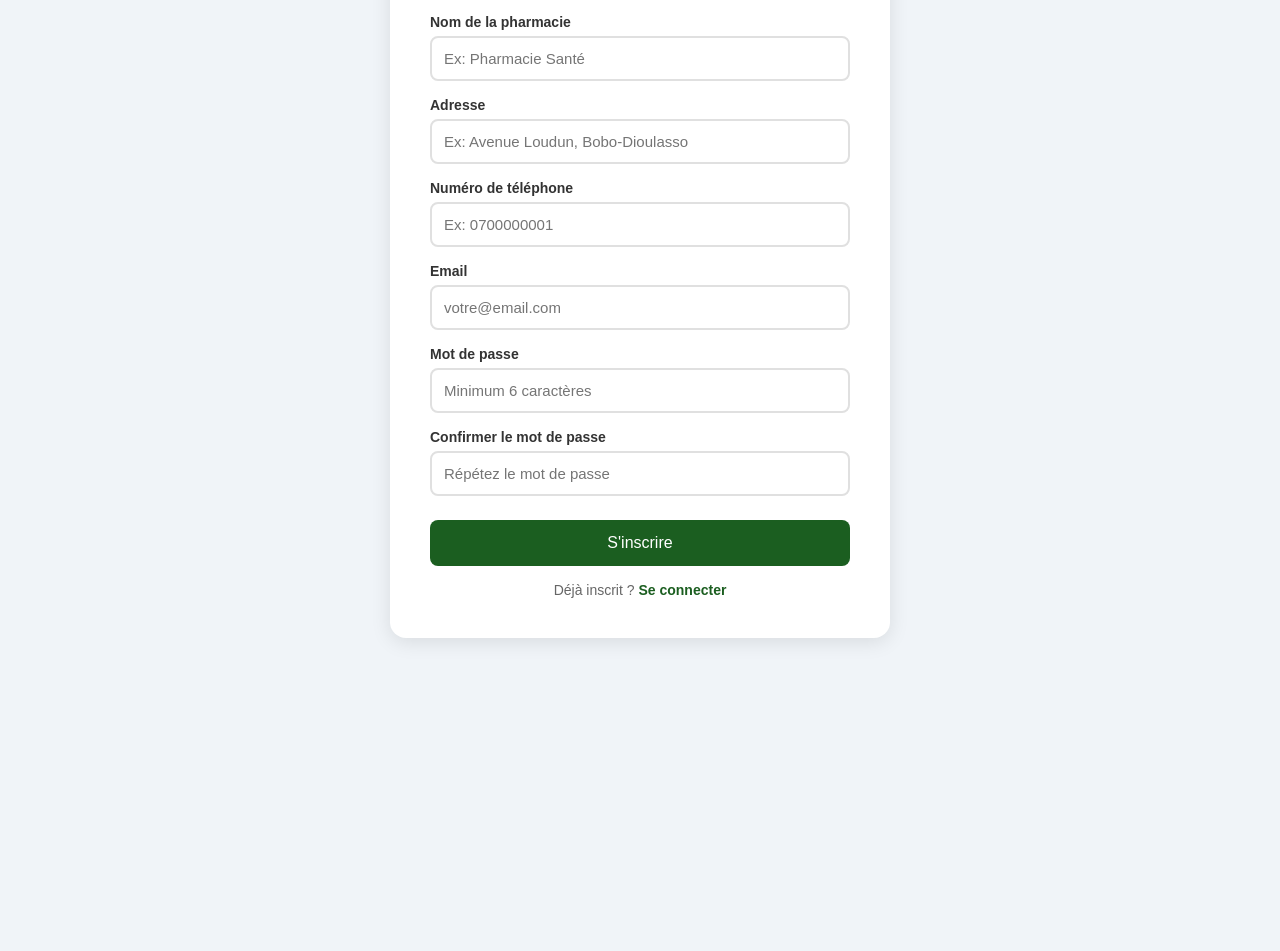
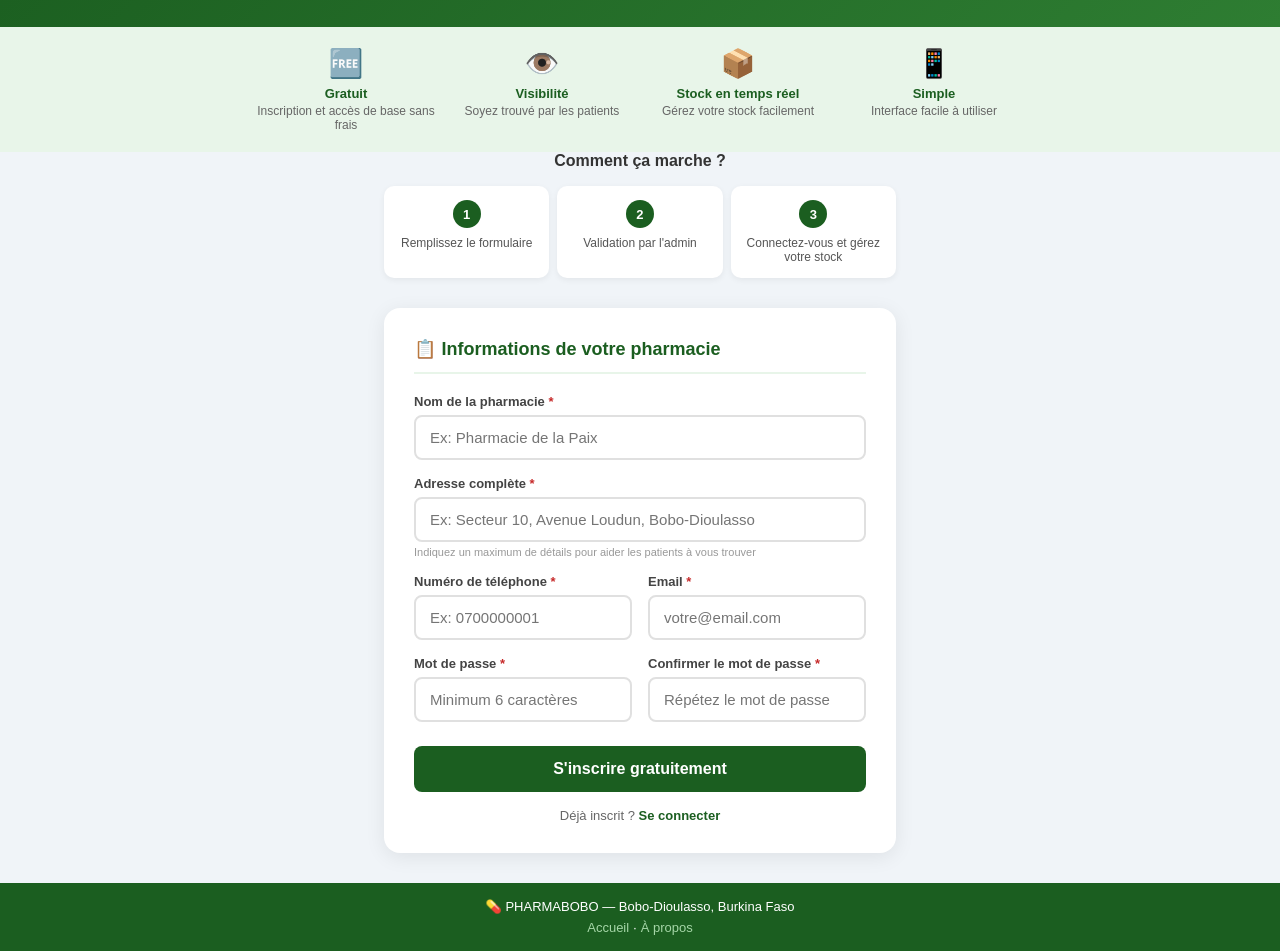
Before and after one commit to herveadoufouli4-source/pharmabobo, a website: page public/inscription.html in a window 1280 px wide. Shown: the part 138-1089 px from the top of the page. Before the commit the page ends 800 px from the top, so only its background shows below. Drawn offline with Linux system fonts and the light colour scheme.

Commit message:
Amelioration page inscription

```diff
--- a/public/inscription.html
+++ b/public/inscription.html
@@ -6,132 +6,233 @@
   <title>PHARMABOBO - Inscription Pharmacie</title>
   <style>
     * { margin: 0; padding: 0; box-sizing: border-box; }
-    body {
-      font-family: Arial, sans-serif;
-      background: #f0f4f8;
-      display: flex;
-      justify-content: center;
-      align-items: center;
-      min-height: 100vh;
-    }
-    .container {
-      background: white;
-      padding: 40px;
-      border-radius: 16px;
-      box-shadow: 0 4px 20px rgba(0,0,0,0.1);
-      width: 90%;
-      max-width: 500px;
-    }
-    h1 { color: #1B5E20; text-align: center; font-size: 28px; margin-bottom: 8px; }
-    .tagline { text-align: center; color: #666; margin-bottom: 30px; font-size: 14px; }
-    label { display: block; color: #333; margin-bottom: 6px; font-size: 14px; font-weight: bold; }
-    input {
-      width: 100%;
-      padding: 12px;
-      border: 2px solid #e0e0e0;
-      border-radius: 8px;
-      font-size: 15px;
-      margin-bottom: 16px;
-      outline: none;
-    }
+    body { font-family: Arial, sans-serif; background: #f0f4f8; min-height: 100vh; }
+
+    /* HEADER */
+    .header { background: #1B5E20; padding: 14px 24px; display: flex; justify-content: space-between; align-items: center; }
+    .header h1 { color: white; font-size: 20px; }
+    .header a { color: white; text-decoration: none; font-size: 13px; background: rgba(255,255,255,0.2); padding: 6px 14px; border-radius: 20px; }
+
+    /* HERO */
+    .hero { background: linear-gradient(135deg, #1B5E20, #2E7D32); color: white; text-align: center; padding: 30px 24px; }
+    .hero h2 { font-size: 22px; margin-bottom: 8px; }
+    .hero p { font-size: 14px; opacity: 0.9; }
+
+    /* AVANTAGES */
+    .avantages { display: flex; justify-content: center; gap: 16px; padding: 20px 24px; flex-wrap: wrap; background: #E8F5E9; }
+    .avantage { text-align: center; flex: 1; min-width: 120px; max-width: 180px; }
+    .avantage .icon { font-size: 28px; margin-bottom: 6px; }
+    .avantage h4 { color: #1B5E20; font-size: 13px; margin-bottom: 3px; }
+    .avantage p { color: #666; font-size: 12px; }
+
+    /* FORMULAIRE */
+    .form-container { max-width: 560px; margin: 30px auto; padding: 0 24px; }
+    .form-box { background: white; padding: 30px; border-radius: 16px; box-shadow: 0 4px 20px rgba(0,0,0,0.08); }
+    .form-box h3 { color: #1B5E20; font-size: 18px; margin-bottom: 20px; padding-bottom: 12px; border-bottom: 2px solid #E8F5E9; }
+
+    .form-group { margin-bottom: 16px; }
+    label { display: block; color: #444; margin-bottom: 6px; font-size: 13px; font-weight: bold; }
+    label span { color: #c62828; }
+    input { width: 100%; padding: 12px 14px; border: 2px solid #e0e0e0; border-radius: 8px; font-size: 15px; outline: none; transition: border-color 0.2s; }
     input:focus { border-color: #1B5E20; }
-    button {
-      width: 100%;
-      padding: 14px;
-      background: #1B5E20;
-      color: white;
-      border: none;
-      border-radius: 8px;
-      font-size: 16px;
-      cursor: pointer;
-      margin-top: 8px;
-    }
-    button:hover { background: #2E7D32; }
-    .message { text-align: center; margin-top: 16px; font-size: 14px; padding: 10px; border-radius: 8px; }
+    input.erreur-input { border-color: #c62828; }
+    .hint { color: #999; font-size: 11px; margin-top: 4px; }
+    .erreur-msg { color: #c62828; font-size: 12px; margin-top: 4px; }
+
+    .form-row { display: grid; grid-template-columns: 1fr 1fr; gap: 16px; }
+
+    .btn-inscrire { width: 100%; padding: 14px; background: #1B5E20; color: white; border: none; border-radius: 8px; font-size: 16px; cursor: pointer; font-weight: bold; margin-top: 8px; transition: background 0.2s; }
+    .btn-inscrire:hover { background: #2E7D32; }
+    .btn-inscrire:disabled { background: #aaa; cursor: not-allowed; }
+
+    .message { text-align: center; margin-top: 16px; font-size: 14px; padding: 12px; border-radius: 8px; }
     .erreur { color: #c62828; background: #FFEBEE; }
     .succes { color: #1B5E20; background: #E8F5E9; }
-    .login-link { text-align: center; margin-top: 16px; font-size: 14px; color: #666; }
-    .login-link a { color: #1B5E20; text-decoration: none; font-weight: bold; }
+
+    .login-link { text-align: center; margin-top: 16px; font-size: 13px; color: #666; }
+    .login-link a { color: #1B5E20; font-weight: bold; text-decoration: none; }
+
+    /* ETAPES */
+    .etapes { max-width: 560px; margin: 0 auto 30px; padding: 0 24px; }
+    .etapes h3 { color: #333; font-size: 16px; margin-bottom: 16px; text-align: center; }
+    .etape-liste { display: flex; gap: 8px; }
+    .etape { flex: 1; background: white; padding: 14px; border-radius: 10px; text-align: center; box-shadow: 0 2px 6px rgba(0,0,0,0.06); }
+    .etape .num { background: #1B5E20; color: white; width: 28px; height: 28px; border-radius: 50%; display: flex; align-items: center; justify-content: center; font-size: 13px; font-weight: bold; margin: 0 auto 8px; }
+    .etape p { color: #555; font-size: 12px; }
+
+    /* FOOTER */
+    .footer { background: #1B5E20; color: white; text-align: center; padding: 16px; font-size: 13px; margin-top: 20px; }
+    .footer a { color: #A5D6A7; text-decoration: none; }
+
+    @media (max-width: 480px) {
+      .form-row { grid-template-columns: 1fr; }
+      .etape-liste { flex-direction: column; }
+      .avantages { gap: 10px; }
+    }
   </style>
 </head>
 <body>
-  <div class="container">
+
+  <div class="header">
     <h1>💊 PHARMABOBO</h1>
-    <p class="tagline">Inscription de votre pharmacie</p>
+    <a href="/">Retour à l'accueil</a>
+  </div>
 
-    <label>Nom de la pharmacie</label>
-    <input type="text" id="nom" placeholder="Ex: Pharmacie Santé" />
+  <div class="hero">
+    <h2>Inscrivez votre pharmacie gratuitement</h2>
+    <p>Rejoignez le réseau PHARMABOBO et gagnez en visibilité à Bobo-Dioulasso</p>
+  </div>
 
-    <label>Adresse</label>
-    <input type="text" id="adresse" placeholder="Ex: Avenue Loudun, Bobo-Dioulasso" />
+  <!-- AVANTAGES -->
+  <div class="avantages">
+    <div class="avantage">
+      <div class="icon">🆓</div>
+      <h4>Gratuit</h4>
+      <p>Inscription et accès de base sans frais</p>
+    </div>
+    <div class="avantage">
+      <div class="icon">👁️</div>
+      <h4>Visibilité</h4>
+      <p>Soyez trouvé par les patients</p>
+    </div>
+    <div class="avantage">
+      <div class="icon">📦</div>
+      <h4>Stock en temps réel</h4>
+      <p>Gérez votre stock facilement</p>
+    </div>
+    <div class="avantage">
+      <div class="icon">📱</div>
+      <h4>Simple</h4>
+      <p>Interface facile à utiliser</p>
+    </div>
+  </div>
 
-    <label>Numéro de téléphone</label>
-    <input type="tel" id="telephone" placeholder="Ex: 0700000001" />
+  <!-- ETAPES -->
+  <div class="etapes">
+    <h3>Comment ça marche ?</h3>
+    <div class="etape-liste">
+      <div class="etape">
+        <div class="num">1</div>
+        <p>Remplissez le formulaire</p>
+      </div>
+      <div class="etape">
+        <div class="num">2</div>
+        <p>Validation par l'admin</p>
+      </div>
+      <div class="etape">
+        <div class="num">3</div>
+        <p>Connectez-vous et gérez votre stock</p>
+      </div>
+    </div>
+  </div>
 
-    <label>Email</label>
-    <input type="email" id="email" placeholder="votre@email.com" />
+  <!-- FORMULAIRE -->
+  <div class="form-container">
+    <div class="form-box">
+      <h3>📋 Informations de votre pharmacie</h3>
 
-    <label>Mot de passe</label>
-    <input type="password" id="motdepasse" placeholder="Minimum 6 caractères" />
+      <div class="form-group">
+        <label>Nom de la pharmacie <span>*</span></label>
+        <input type="text" id="nom" placeholder="Ex: Pharmacie de la Paix" />
+      </div>
 
-    <label>Confirmer le mot de passe</label>
-    <input type="password" id="confirmer" placeholder="Répétez le mot de passe" />
+      <div class="form-group">
+        <label>Adresse complète <span>*</span></label>
+        <input type="text" id="adresse" placeholder="Ex: Secteur 10, Avenue Loudun, Bobo-Dioulasso" />
+        <p class="hint">Indiquez un maximum de détails pour aider les patients à vous trouver</p>
+      </div>
 
-    <button onclick="inscrire()">S'inscrire</button>
+      <div class="form-row">
+        <div class="form-group">
+          <label>Numéro de téléphone <span>*</span></label>
+          <input type="tel" id="telephone" placeholder="Ex: 0700000001" />
+        </div>
+        <div class="form-group">
+          <label>Email <span>*</span></label>
+          <input type="email" id="email" placeholder="votre@email.com" />
+        </div>
+      </div>
 
-    <div id="message"></div>
+      <div class="form-row">
+        <div class="form-group">
+          <label>Mot de passe <span>*</span></label>
+          <input type="password" id="motdepasse" placeholder="Minimum 6 caractères" />
+        </div>
+        <div class="form-group">
+          <label>Confirmer le mot de passe <span>*</span></label>
+          <input type="password" id="confirmer" placeholder="Répétez le mot de passe" />
+        </div>
+      </div>
 
-    <div class="login-link">
-      Déjà inscrit ? <a href="/login.html">Se connecter</a>
+      <button class="btn-inscrire" onclick="inscrire()" id="btn-inscrire">
+        S'inscrire gratuitement
+      </button>
+
+      <div id="message"></div>
+
+      <div class="login-link">
+        Déjà inscrit ? <a href="/login.html">Se connecter</a>
+      </div>
     </div>
+  </div>
+
+  <div class="footer">
+    <p>💊 PHARMABOBO — Bobo-Dioulasso, Burkina Faso</p>
+    <p style="margin-top:6px;"><a href="/">Accueil</a> · <a href="/apropos.html">À propos</a></p>
   </div>
 
   <script>
     async function inscrire() {
-      const nom = document.getElementById('nom').value.trim();
-      const adresse = document.getElementById('adresse').value.trim();
-      const telephone = document.getElementById('telephone').value.trim();
-      const email = document.getElementById('email').value.trim();
-      const motdepasse = document.getElementById('motdepasse').value.trim();
-      const confirmer = document.getElementById('confirmer').value.trim();
-      const message = document.getElementById('message');
+      var nom = document.getElementById('nom').value.trim();
+      var adresse = document.getElementById('adresse').value.trim();
+      var telephone = document.getElementById('telephone').value.trim();
+      var email = document.getElementById('email').value.trim();
+      var motdepasse = document.getElementById('motdepasse').value.trim();
+      var confirmer = document.getElementById('confirmer').value.trim();
+      var message = document.getElementById('message');
+      var btn = document.getElementById('btn-inscrire');
 
       if (!nom || !adresse || !telephone || !email || !motdepasse) {
         message.className = 'message erreur';
-        message.textContent = 'Veuillez remplir tous les champs.';
+        message.textContent = 'Veuillez remplir tous les champs obligatoires.';
         return;
       }
-
       if (motdepasse.length < 6) {
         message.className = 'message erreur';
         message.textContent = 'Le mot de passe doit contenir au moins 6 caractères.';
         return;
       }
-
       if (motdepasse !== confirmer) {
         message.className = 'message erreur';
         message.textContent = 'Les mots de passe ne correspondent pas.';
         return;
       }
 
+      btn.disabled = true;
+      btn.textContent = 'Inscription en cours...';
+
       try {
-        const response = await fetch('/auth/inscription', {
+        var response = await fetch('/auth/inscription', {
           method: 'POST',
           headers: { 'Content-Type': 'application/json' },
-          body: JSON.stringify({ nom, adresse, telephone, email, motdepasse })
+          body: JSON.stringify({ nom: nom, adresse: adresse, telephone: telephone, email: email, motdepasse: motdepasse })
         });
-        const data = await response.json();
+        var data = await response.json();
         if (response.ok) {
           message.className = 'message succes';
-          message.textContent = 'Inscription réussie ! Votre compte est en attente de validation.';
-          setTimeout(() => window.location.href = '/login.html', 3000);
+          message.textContent = '✅ Inscription réussie ! Votre compte est en attente de validation par l\'administrateur. Vous recevrez une confirmation prochainement.';
+          btn.textContent = 'Inscription envoyée !';
         } else {
           message.className = 'message erreur';
           message.textContent = data.erreur || 'Erreur lors de l\'inscription.';
+          btn.disabled = false;
+          btn.textContent = 'S\'inscrire gratuitement';
         }
       } catch (err) {
         message.className = 'message erreur';
         message.textContent = 'Erreur de connexion au serveur.';
+        btn.disabled = false;
+        btn.textContent = 'S\'inscrire gratuitement';
       }
     }
   </script>
```
